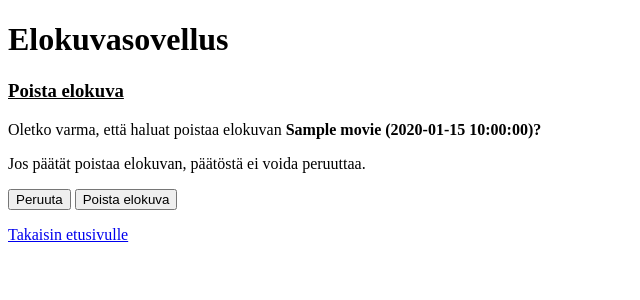
After one commit to kajomie/elokuva, a Flask app: template templates/remove_movie.html in a window 1280 px wide. The commit adds this page. Shown: the top 300 px of the page, without its empty margins (0-640 px from the left). Run offline with Flask 3, Linux system fonts and the light colour scheme; the template is opened without the code that fills it: most values are stand-ins (such as "Sample title", 1, 10 or a date in 2020).

Commit message:
Added the ability to remove movies. Fixed the checking function.

```diff
--- a/app.py
+++ b/app.py
@@ -33,7 +33,7 @@ def create_movie():
 
     res = movies.see_if_movie_exists(title)
 
-    if res is None:
+    if not res:
         movies.add_new_movie(title, director, release_date, description, user_id)
     else:
         return "Elokuva on jo lisätty!"
@@ -57,6 +57,19 @@ def update_movie():
         movies.update_movie(movie_id, title, director, release_date, description)
 
     return redirect("/movie/" + str(movie_id))
+
+@app.route("/remove_movie/<int:movie_id>", methods=["GET", "POST"])
+def remove_movie(movie_id):
+    if request.method == "GET":
+        movie = movies.get_movie(movie_id)
+        return render_template("remove_movie.html", movie=movie)
+
+    if request.method == "POST":
+        if "confirm_remove" in request.form:
+            movies.remove_movie(movie_id)
+            return redirect("/")
+
+        return redirect("/movie/" + str(movie_id))
 
 @app.route("/register")
 def register():
--- /dev/null
+++ b/templates/remove_movie.html
@@ -0,0 +1,23 @@
+<!DOCTYPE html>
+<html>
+
+<head>
+  <title>Poista elokuva</title>
+</head>
+
+<body>
+    <h1>Elokuvasovellus</h1>
+    <h3><u>Poista elokuva</u></h3>
+    <p>Oletko varma, että haluat poistaa elokuvan <b>{{ movie.title }} ({{ movie.release_date }})?</b></p>
+    <p>Jos päätät poistaa elokuvan, päätöstä ei voida peruuttaa.</p>
+  <form action="/remove_movie/{{ movie.id }}" method="post">
+    <input type="hidden" name="movie_id" value="{{ movie.id }}" />
+    <input type="submit" name="cancel_remove" value="Peruuta" />
+    <input type="submit" name="confirm_remove" value="Poista elokuva" />
+  </form>
+    <p>
+        <a href="/">Takaisin etusivulle</a>
+    </p>
+</body>
+
+</html>
--- a/templates/show_movie.html
+++ b/templates/show_movie.html
@@ -12,6 +12,8 @@
     {% if session.user_id == movie.user_id %}
     <p>
     <a href="/edit_movie/{{ movie.id }}">Muokkaa elokuvan tietoja</a>
+    <br>
+    <a href="/remove_movie/{{ movie.id }}">Poista elokuva</a>
     </p>
     {% endif %}
 
```
Also changed, not shown: movies.py (+7 -3 lines).
